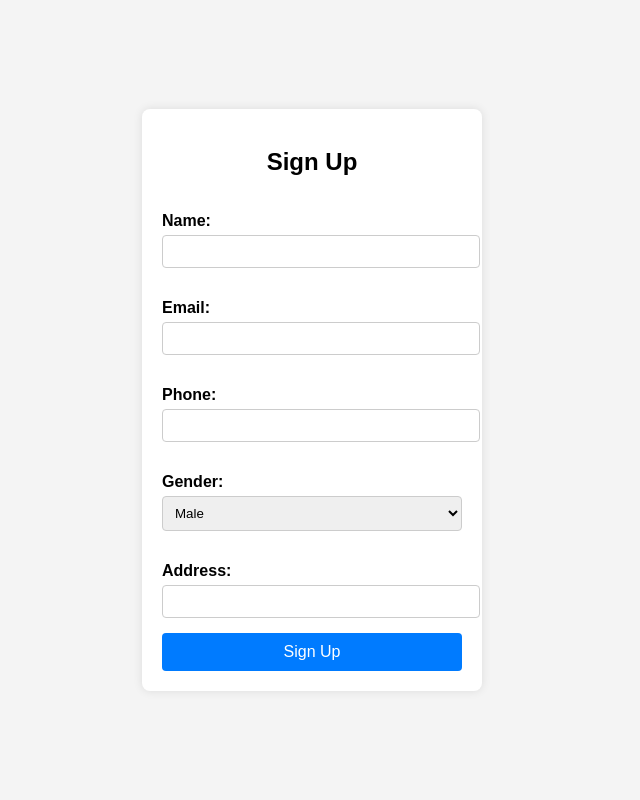
After one commit to welcomeglory/django1, a Django app: page /member/ in a window 1280 px wide. The commit adds this page. Shown: the whole page, without its empty margins (328-968 px from the left). Run offline with Django 4.2, Linux system fonts and the light colour scheme.

Commit message:
login,member 서버 생성

```diff
--- a/app/static/main.css
+++ b/app/static/main.css
@@ -12,7 +12,7 @@ body {
 
 /* 중앙 컨테이너 스타일 */
 .container {
-   text-align: center;
+   text-align: center
    background-color: white;
    padding: 50px;
    border-radius: 8px;
--- /dev/null
+++ b/app/static/member.css
@@ -0,0 +1,67 @@
+/* style.css */
+
+body {
+    font-family: Arial, sans-serif;
+    background-color: #f4f4f4;
+    margin: 0;
+    padding: 0;
+    display: flex;
+    justify-content: center;
+    align-items: center;
+    height: 100vh;
+}
+
+.container {
+    background-color: white;
+    padding: 20px;
+    border-radius: 8px;
+    box-shadow: 0 0 10px rgba(0, 0, 0, 0.1);
+    width: 300px;
+}
+
+h2 {
+    text-align: center;
+    margin-bottom: 20px;
+}
+
+form {
+    display: flex;
+    flex-direction: column;
+}
+
+form p {
+    margin-bottom: 15px;
+}
+
+form label {
+    font-weight: bold;
+    margin-bottom: 5px;
+}
+
+form input[type="text"],
+form input[type="email"],
+form input[type="password"],
+form input[type="tel"],
+form select,
+form textarea {
+    width: 100%;
+    padding: 8px;
+    margin-top: 5px;
+    border: 1px solid #ccc;
+    border-radius: 4px;
+}
+
+form button {
+    width: 100%;
+    padding: 10px;
+    background-color: #007bff;
+    color: white;
+    border: none;
+    border-radius: 4px;
+    cursor: pointer;
+    font-size: 16px;
+}
+
+form button:hover {
+    background-color: #0056b3;
+}
--- /dev/null
+++ b/app/templates/member.html
@@ -0,0 +1,43 @@
+<!DOCTYPE html>
+<html lang="en">
+<head>
+    <meta charset="UTF-8">
+    <meta name="viewport" content="width=device-width, initial-scale=1.0">
+    <title>Sign Up</title>
+       {% load static %}
+    <link rel="stylesheet" href="{% static 'member.css' %}">
+</head>
+<body>
+    <div class="container">
+        <h2>Sign Up</h2>
+        <form method="post">
+            {% csrf_token %}
+            <p>
+                <label for="id_name">Name:</label>
+                <input type="text" id="id_name" name="name" required>
+            </p>
+            <p>
+                <label for="id_email">Email:</label>
+                <input type="email" id="id_email" name="email" required>
+            </p>
+            <p>
+                <label for="id_phone">Phone:</label>
+                <input type="tel" id="id_phone" name="phone" required>
+            </p>
+            <p>
+                <label for="id_gender">Gender:</label>
+                <select id="id_gender" name="gender" required>
+                    <option value="M">Male</option>
+                    <option value="F">Female</option>
+                    <option value="O">Other</option>
+                </select>
+            </p>
+            <p>
+                <label for="id_address">Address:</label>
+                <input type="text" id="id_address" name="address" required>
+            </p>
+            <button type="submit">Sign Up</button>
+        </form>
+    </div>
+</body>
+</html>
--- a/app/urls.py
+++ b/app/urls.py
@@ -5,4 +5,7 @@ from app import views
 urlpatterns = [
     path('contact/', views.contact_view, name='contact'),
     path('thanks/', views.thanks_view, name='thanks'),
+    path('login/', views.login_view, name='login'),
+    path('member/', views.member_view, name='member'),
+
 ]
--- a/app/views.py
+++ b/app/views.py
@@ -1,6 +1,6 @@
 # app/views.py
 from django.shortcuts import render, redirect
-from .models import Contact
+from .models import Contact,Member,Login
 
 def contact_view(request):
    if request.method == 'POST':
@@ -21,3 +21,29 @@ def thanks_view(request):
 
 def main_view(request):
    return render(request, 'main.html')
+
+def login_view(request):
+    if request.method == 'POST':
+        username = request.POST.get('username')
+        password = request.POST.get('password')
+
+        Login.objects.create(username=username, password=password)
+        return redirect('thanks')  # 'thanks'는 감사 페이지로 가는 URL 패턴 이름
+    return render(request, 'login.html')
+
+def member_view(request):
+    if request.method == 'POST':
+        name = request.POST.get('name')
+        email = request.POST.get('email')
+        phone = request.POST.get('phone')
+        gender = request.POST.get('gender')
+        address = request.POST.get('address')
+
+        Member.objects.create(name=name, email=email, phone=phone, gender=gender,address=address)
+        return redirect('thanks')  # 'thanks'는 감사 페이지로 가는 URL 패턴 이름
+
+    return render(request, 'member.html')
+
+def member_list(request):
+    members = Member.objects.all()  # 모든 Member 데이터를 가져오기
+    return render(request, 'member_list.html', {'members': members})
--- a/config/settings.py
+++ b/config/settings.py
@@ -124,8 +124,10 @@ USE_TZ = True
 # Static files (CSS, JavaScript, Images)
 # https://docs.djangoproject.com/en/4.2/howto/static-files/
 
+# 정적 파일을 저장하는 경로를 설정
 STATIC_URL = '/static/'
 
+# 필요한 경우 정적 파일 디렉토리를 추가
 STATICFILES_DIRS = [
    BASE_DIR / "static",
 ]
```
Also changed, not shown: app/models.py (+23 -0 lines), app/static/login.css (added, +82 -0 lines), app/templates/login.html (added, +28 -0 lines), app/migrations/0002_member.py (added), app/migrations/0003_login.py (added).
